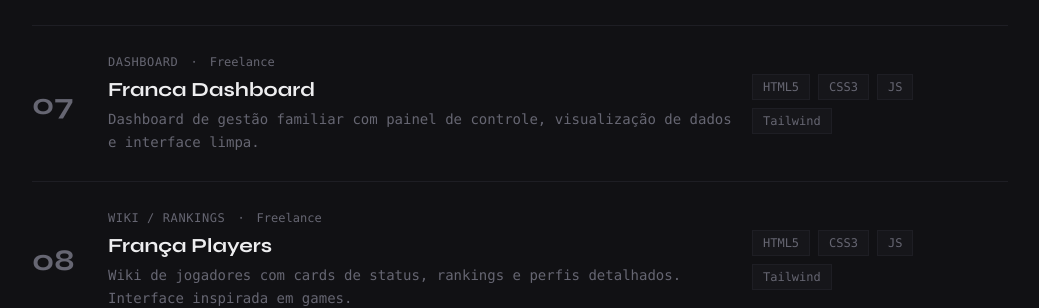
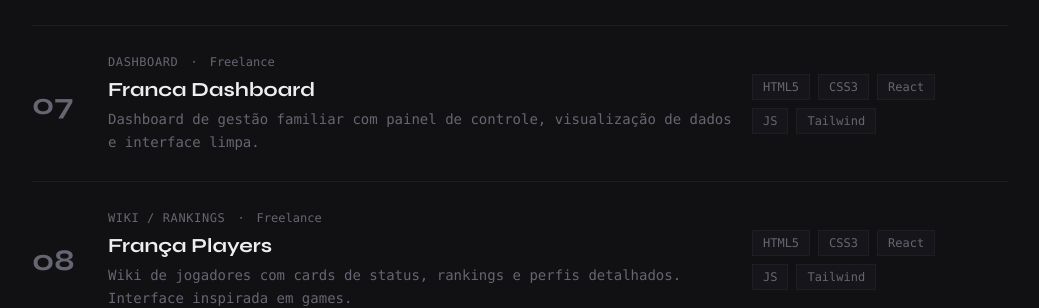
Before and after one commit to Diegoww12a/portf-lio, a website built with Vite: page index.html in a window 1280 px wide. Shown: the part 2275-2583 px from the top of the page, without its empty margins (120-1159 px from the left). Built offline with nearby package versions, Linux system fonts and the light colour scheme.

Commit message:
atualização

```diff
--- a/index.html
+++ b/index.html
@@ -316,6 +316,7 @@
         <div class="flex gap-2 flex-wrap lg:w-56 flex-shrink-0">
           <span class="text-xs px-2.5 py-1 bg-tag border border-line text-mid">HTML5</span>
           <span class="text-xs px-2.5 py-1 bg-tag border border-line text-mid">CSS3</span>
+          <span class="text-xs px-2.5 py-1 bg-tag border border-line text-mid">React</span>
           <span class="text-xs px-2.5 py-1 bg-tag border border-line text-mid">JS</span>
           <span class="text-xs px-2.5 py-1 bg-tag border border-line text-mid">Tailwind</span>
         </div>
@@ -336,6 +337,7 @@
         <div class="flex gap-2 flex-wrap lg:w-56 flex-shrink-0">
           <span class="text-xs px-2.5 py-1 bg-tag border border-line text-mid">HTML5</span>
           <span class="text-xs px-2.5 py-1 bg-tag border border-line text-mid">CSS3</span>
+          <span class="text-xs px-2.5 py-1 bg-tag border border-line text-mid">React</span>
           <span class="text-xs px-2.5 py-1 bg-tag border border-line text-mid">JS</span>
           <span class="text-xs px-2.5 py-1 bg-tag border border-line text-mid">Tailwind</span>
         </div>
```
